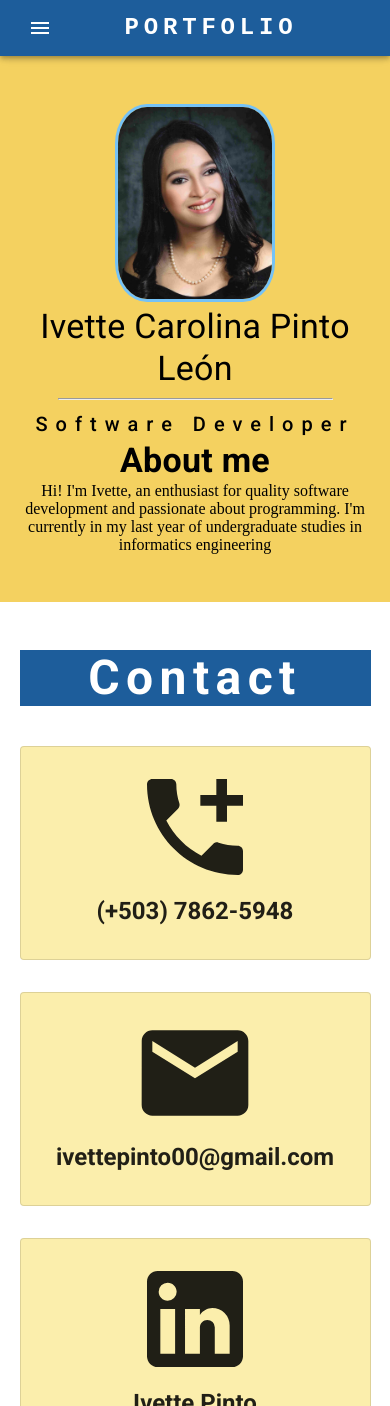
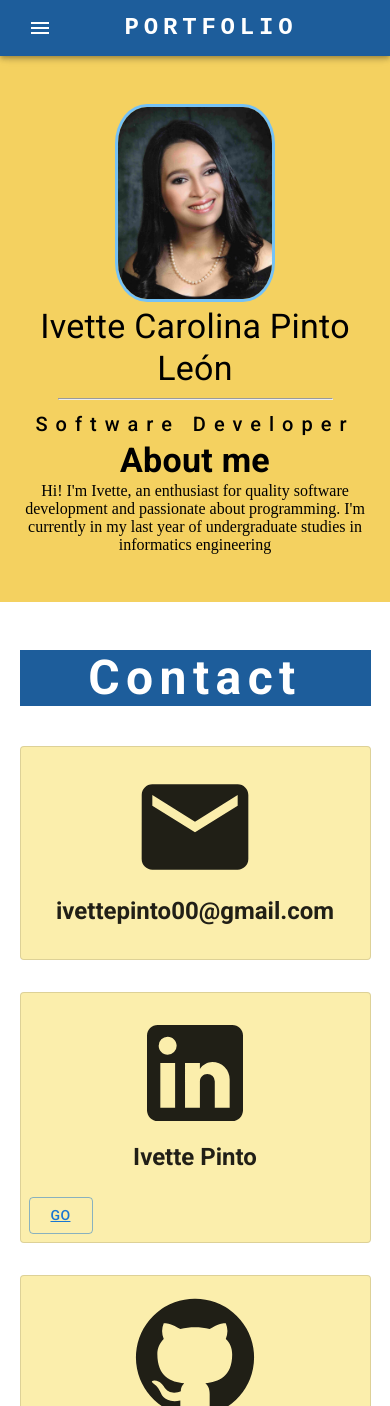
Before and after one commit to ivettepinto7/portfolio, a React (Vite) app: page / in a window 390 px wide. Shown: the top 1406 px of the page. Built offline with nearby package versions, Linux system fonts and the light colour scheme.

Commit message:
Remove: phone number

```diff
--- a/src/pages/ContactPage.jsx
+++ b/src/pages/ContactPage.jsx
@@ -15,11 +15,6 @@ import LinkedInIcon from "@mui/icons-material/LinkedIn";
 import GitHubIcon from "@mui/icons-material/GitHub";
 
 const contactInfo = [
-  {
-    icon: <AddIcCallIcon sx={{ fontSize: "8rem" }} />,
-    info: "(+503) 7862-5948",
-    action: null,
-  },
   {
     icon: <EmailIcon sx={{ fontSize: "8rem" }} />,
     info: "ivettepinto00@gmail.com",
```
